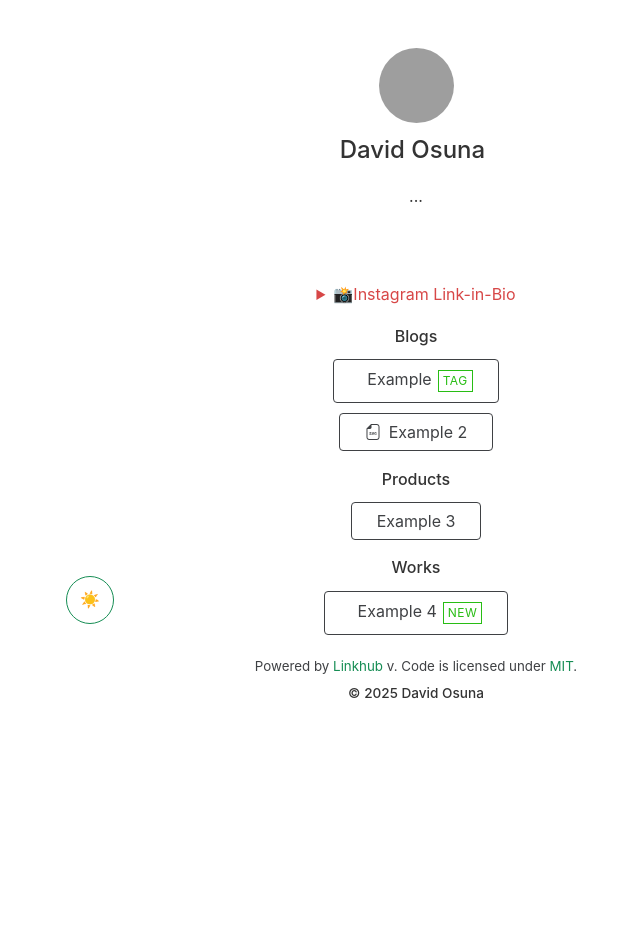
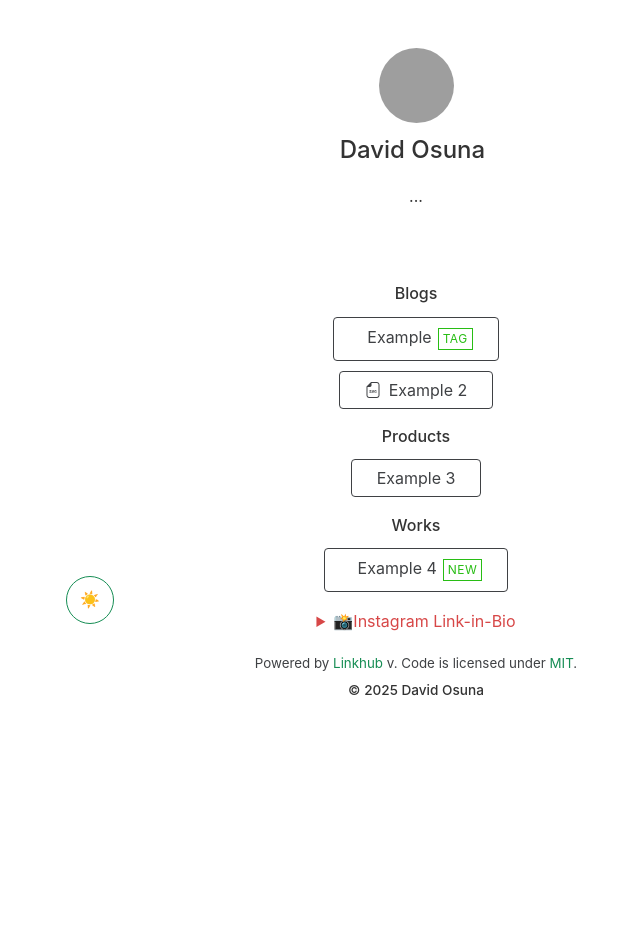
Before and after one commit to David-Lor/davidosuna-linktree, a Jekyll site: the page built from src/index.html, in a window 1280 px wide. Shown: the whole page, without its empty margins (224-864 px from the left). Built offline with Jekyll 4.4.1, drawn with Linux system fonts in a browser that asks for light colours; nearby versions of some CDN libraries; grey boxes are pictures that could not be loaded.

Commit message:
Change instagram pics position

```diff
--- a/src/_layouts/default.html
+++ b/src/_layouts/default.html
@@ -1,5 +1,5 @@
 <!DOCTYPE html>
-<html lang="en">
+<html lang="es">
 
 <head>
     {% if site.ga4 != null %}
@@ -46,11 +46,11 @@
         <!-- Social Media Links -->
         {% include social.html %}
 
+        <!-- Link Buttons -->
+        {% include links.html %}
+
         <!-- Insta/TikTok/YouTube Link-in-bio -->
         {% include bio.html %}
-
-        <!-- Link Buttons -->
-        {% include links.html %}
 
         {% include footer.html %}
     </div>
```
